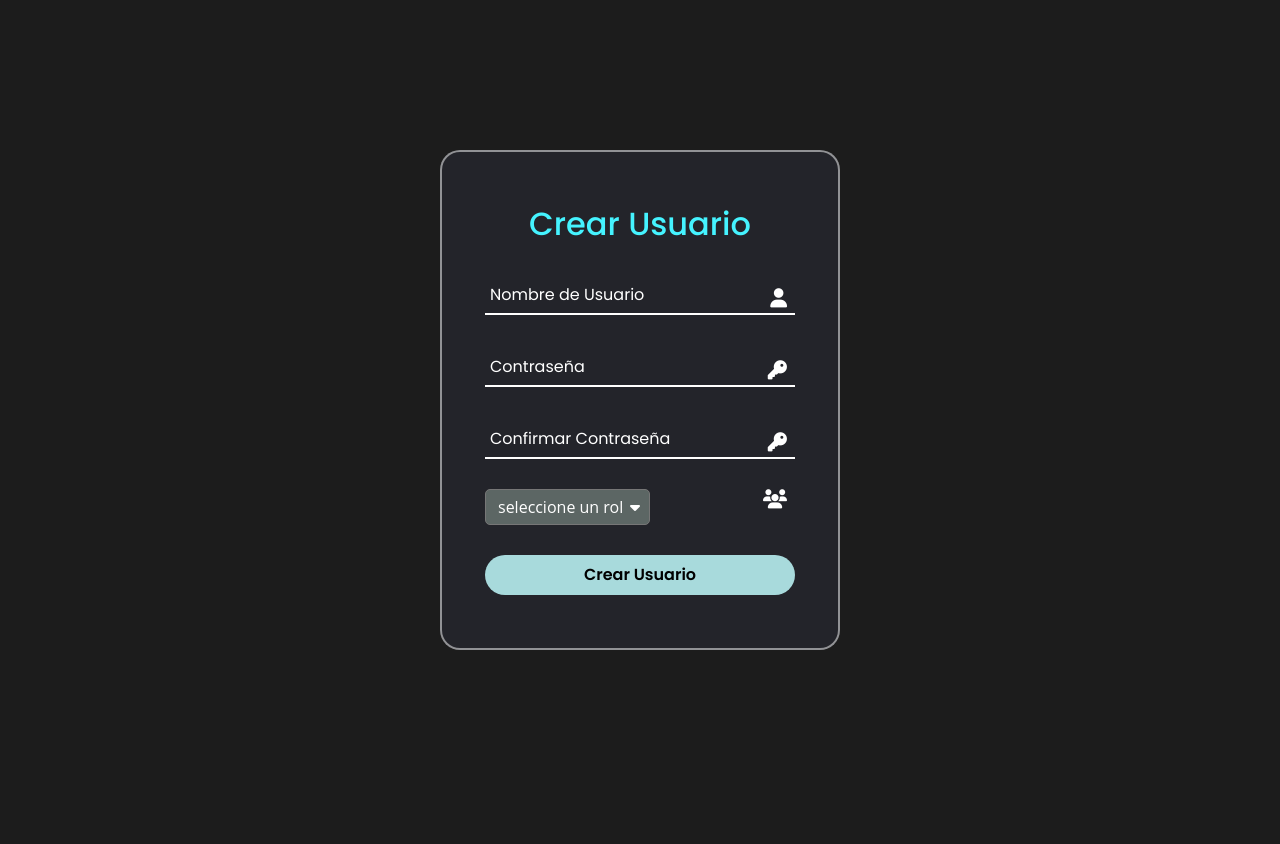
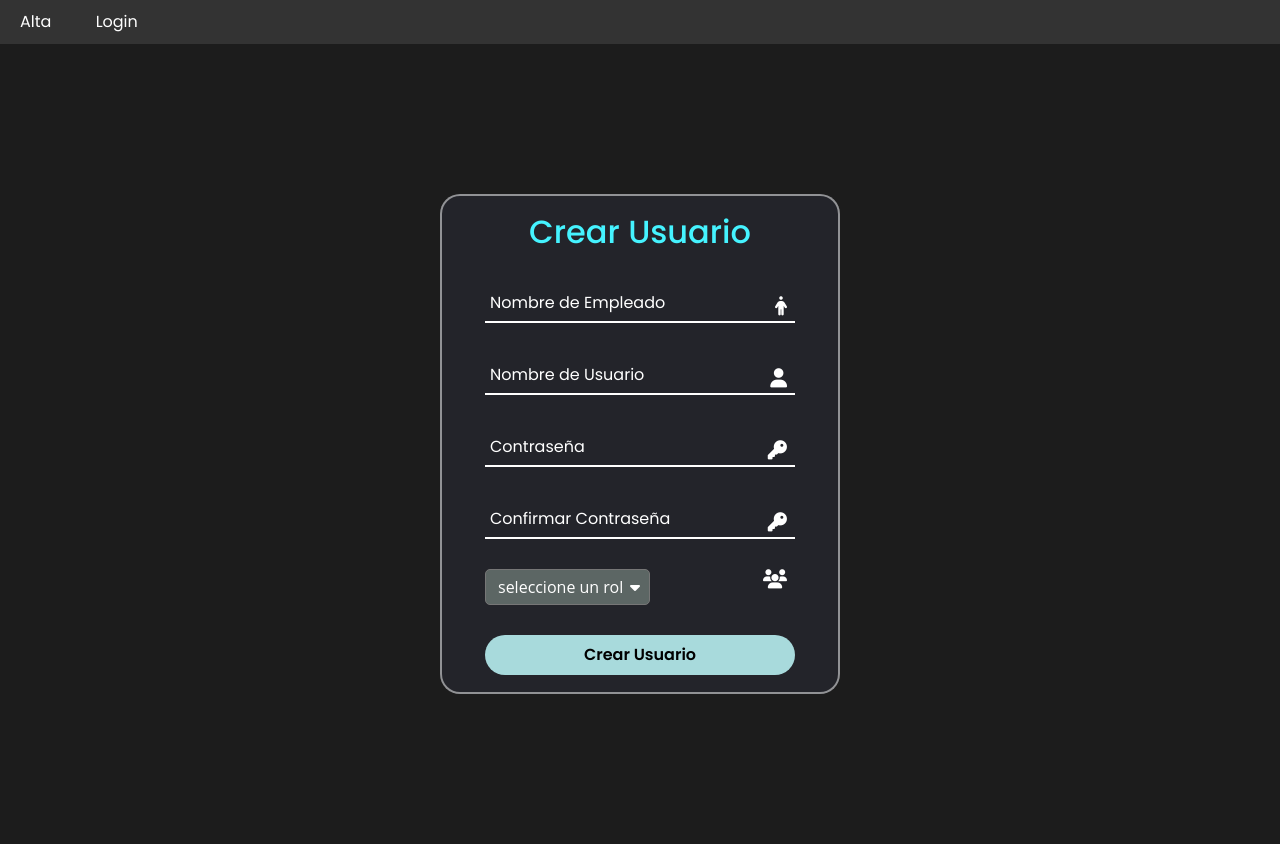
Before and after one commit to jperezgtdev/umgsjpdevwebg2sisfacturador, a CodeIgniter app: the page made by application/views/usuario/altas.php in a window 1280 px wide. Before the commit the page ends 650 px from the top, so only its background shows below. Run offline with CodeIgniter, Linux system fonts and the light colour scheme.

Commit message:
agregando back a las altasUsuario, md5 y navbar

```diff
--- a/application/controllers/DashboardController.php
+++ b/application/controllers/DashboardController.php
@@ -24,6 +24,6 @@ class DashboardController extends CI_Controller {
 
     public function index() {
 
-        $this->load->view('Dashboard');
+        $this->load->view('navbar');
     }
 }
--- a/application/views/Login.php
+++ b/application/views/Login.php
@@ -5,7 +5,7 @@
     <meta name="viewport" content="width=device-width, initial-scale=1.0" />
     <title>Document</title>
     <link rel="stylesheet" href="https://cdnjs.cloudflare.com/ajax/libs/font-awesome/6.4.0/css/all.min.css" integrity="sha512-iecdLmaskl7CVkqkXNQ/ZH/XLlvWZOJyj7Yy7tcenmpD1ypASozpmT/E0iPtmFIB46ZmdtAc9eNBvH0H/ZpiBw==" crossorigin="anonymous">
-    <link rel="stylesheet" href="<?php echo base_url('assets/style.css'); ?>">
+    <link rel="stylesheet" href="<?php echo base_url('assets/login.css'); ?>">
 
   </head>
   <body>
--- /dev/null
+++ b/application/views/navbar.php
@@ -0,0 +1,18 @@
+<!DOCTYPE html>
+<html lang="es">
+<head>
+  <meta charset="UTF-8">
+  <meta name="viewport" content="width=device-width, initial-scale=1.0">
+  <title>Barra de Navegación</title>
+  <link rel="stylesheet" href="<?php echo base_url('assets/navbar.css'); ?>">
+</head>
+<body>
+  <nav>
+    <ul>
+      <li><a href="<?= site_url('AltasUsuarioController/index') ?>">Alta</a></li>
+      <li><a href="<?= site_url('LoginController/index')?>">Login</a></li>
+      <!-- Agrega aquí más elementos de navegación si los necesitas -->
+    </ul>
+  </nav>
+</body>
+</html>
--- a/application/views/usuario/altas.php
+++ b/application/views/usuario/altas.php
@@ -5,15 +5,21 @@
     <meta name="viewport" content="width=device-width, initial-scale=1.0">
     <link rel="stylesheet" href="https://cdnjs.cloudflare.com/ajax/libs/font-awesome/6.4.0/css/all.min.css" integrity="sha512-iecdLmaskl7CVkqkXNQ/ZH/XLlvWZOJyj7Yy7tcenmpD1ypASozpmT/E0iPtmFIB46ZmdtAc9eNBvH0H/ZpiBw==" crossorigin="anonymous">
     <link rel="stylesheet" href="https://stackpath.bootstrapcdn.com/bootstrap/4.5.2/css/bootstrap.min.css">
-    <link rel="stylesheet" href="css/altas.css">
+    <link rel="stylesheet" href="<?php echo base_url('assets/usuario/altas.css'); ?>">
     <title>Formulario de Creación de Usuario</title>
 </head>
 <body>
+    <?php $this->load->view('navbar'); ?>
     <section>
         <div class="form-box">
             <div class="form-value">
                 <h2>Crear Usuario</h2>
-                <form id="userForm" action="/ruta_del_servidor_para_guardar_usuario" method="post" onsubmit="return validateForm()">
+                <form id="userForm" action="<?= site_url('AltasUsuarioController/crear_usuario') ?>" method="post" onsubmit="return validateForm()">
+                    <div class="inputbox">
+                        <i class="fa-solid fa-person"></i>
+                        <input type="text" id="person" name="person" required>
+                        <label for="username">Nombre de Empleado</label>
+                    </div>
                     <div class="inputbox">
                         <i class="fa-solid fa-user"></i>
                         <input type="text" id="username" name="username" required>
--- /dev/null
+++ b/assets/navbar.css
@@ -0,0 +1,36 @@
+/* styles.css */
+body {
+    margin: 0;
+    padding: 0;
+    font-family: Arial, sans-serif;
+  }
+
+  nav {
+    background-color: #333; /* Color de fondo de la barra de navegación */
+    padding: 10px;
+  }
+
+  ul {
+    list-style: none;
+    margin: 0;
+    padding: 0;
+  }
+
+  li {
+    display: inline-block;
+    margin-right: 20px; /* Espacio entre los elementos de navegación */
+  }
+
+  li:last-child {
+    margin-right: 0; /* Elimina el margen derecho del último elemento */
+  }
+
+  a {
+    text-decoration: none;
+    color: white; /* Color del texto en los enlaces */
+    padding: 5px 10px; /* Espacio interno en cada enlace */
+  }
+
+  a:hover {
+    background-color: #555; /* Color de fondo al pasar el ratón sobre los enlaces */
+  }
```
Also changed, not shown: application/controllers/AltasUsuarioController.php (added, +98 -0 lines), application/controllers/LoginController.php (+6 -1 lines), application/controllers/Welcome.php (deleted, +0 -25 lines), application/models/UsuarioModel.php (+48 -0 lines), assets/login.css (renamed from assets/style.css), assets/usuario/altas.css (renamed from application/views/usuario/css/altas.css).
